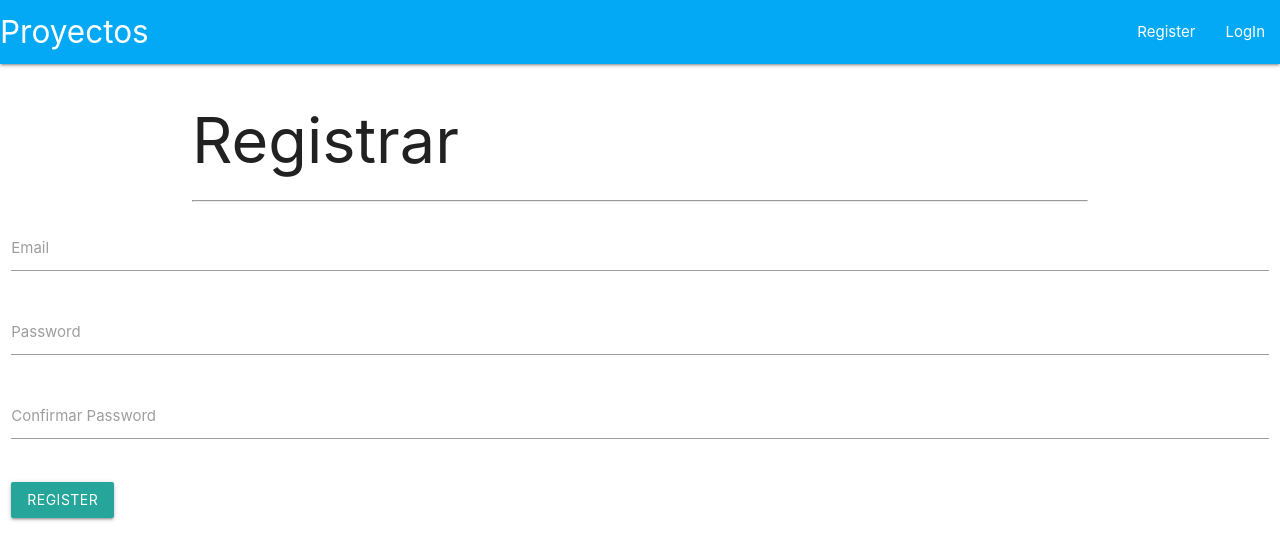
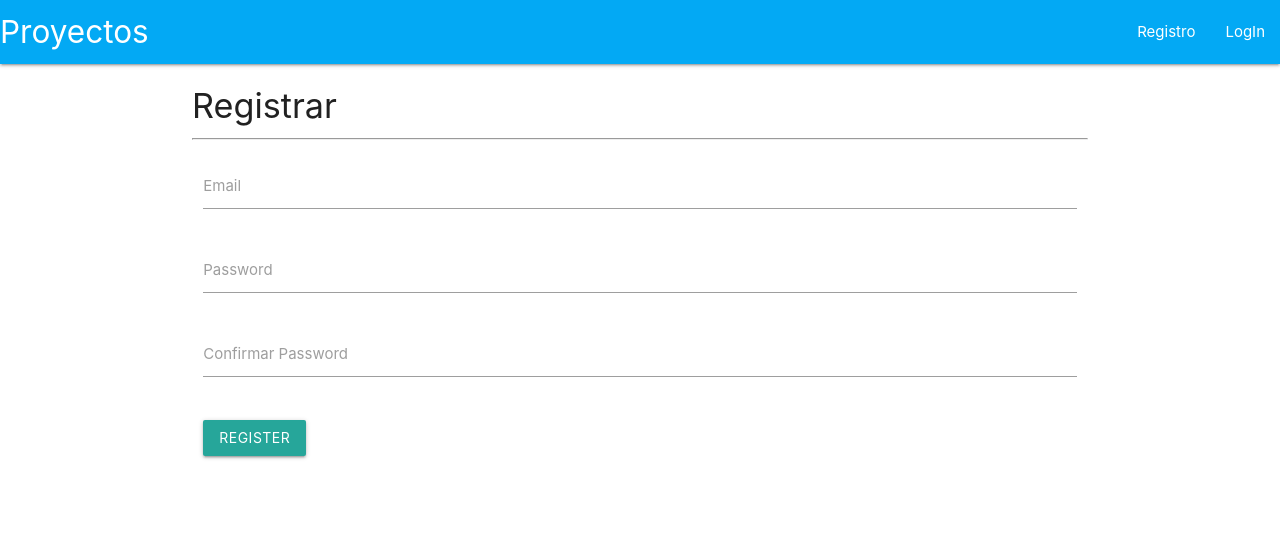
Before and after one commit to margaritasing/vue-Firebase, a Vue app: page / in a window 1280 px wide. Shown: the top 560 px of the page. Built offline with nearby package versions, Linux system fonts and the light colour scheme.

Commit message:
agregar detalles

```diff
--- a/src/components/NavBar.vue
+++ b/src/components/NavBar.vue
@@ -8,7 +8,7 @@
         >
         <ul class="right hide-on-med-and-down">
           <li>
-            <router-link v-if="!sesion" to="/">Register</router-link>
+            <router-link v-if="!sesion" to="/">Registro</router-link>
           </li>
           <li>
             <router-link v-if="!sesion" to="/login">LogIn</router-link>
@@ -38,7 +38,7 @@
 
     <ul class="sidenav" id="mobile-demo">
       <li>
-        <router-link v-if="!sesion" to="/">Register</router-link>
+        <router-link v-if="!sesion" to="/">Registrar</router-link>
       </li>
       <li>
         <router-link v-if="!sesion" to="/login">LogIn</router-link>
--- a/src/components/Register.vue
+++ b/src/components/Register.vue
@@ -1,11 +1,10 @@
 <template>
   <div class="row">
     <div class="container">
-      <h1>Registrar</h1>
+      <h4>Registrar</h4>
       <hr />
-    </div>
 
-    <form @submit.prevent="validarUsuario" class="col s12">
+        <form @submit.prevent="validarUsuario" class="col s12">
       <div class="row">
         <div class="input-field col s12">
           <input
@@ -42,6 +41,10 @@
         Register
       </button>
     </form>
+
+  </div>
+
+
   </div>
 </template>
 
```
